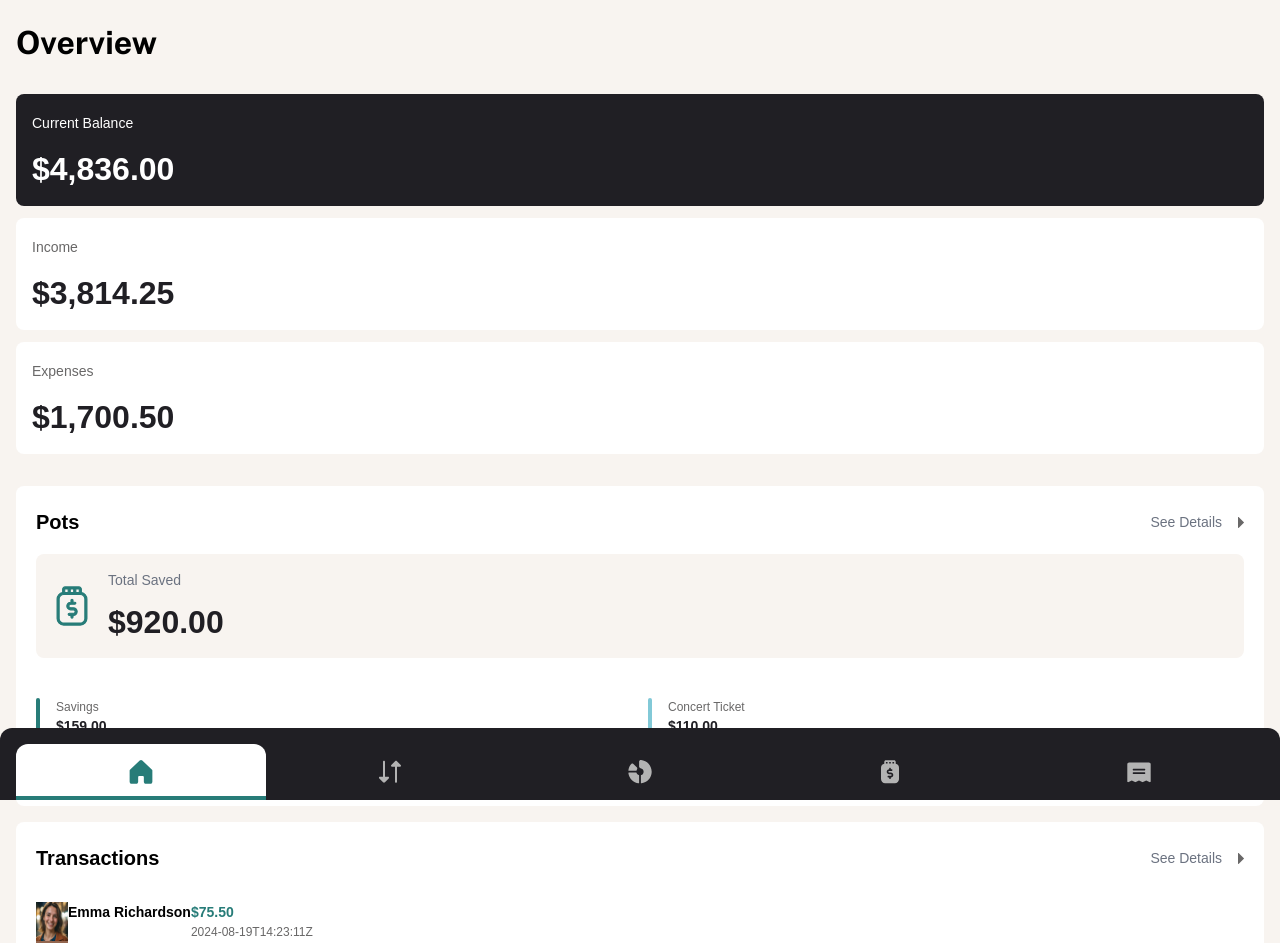
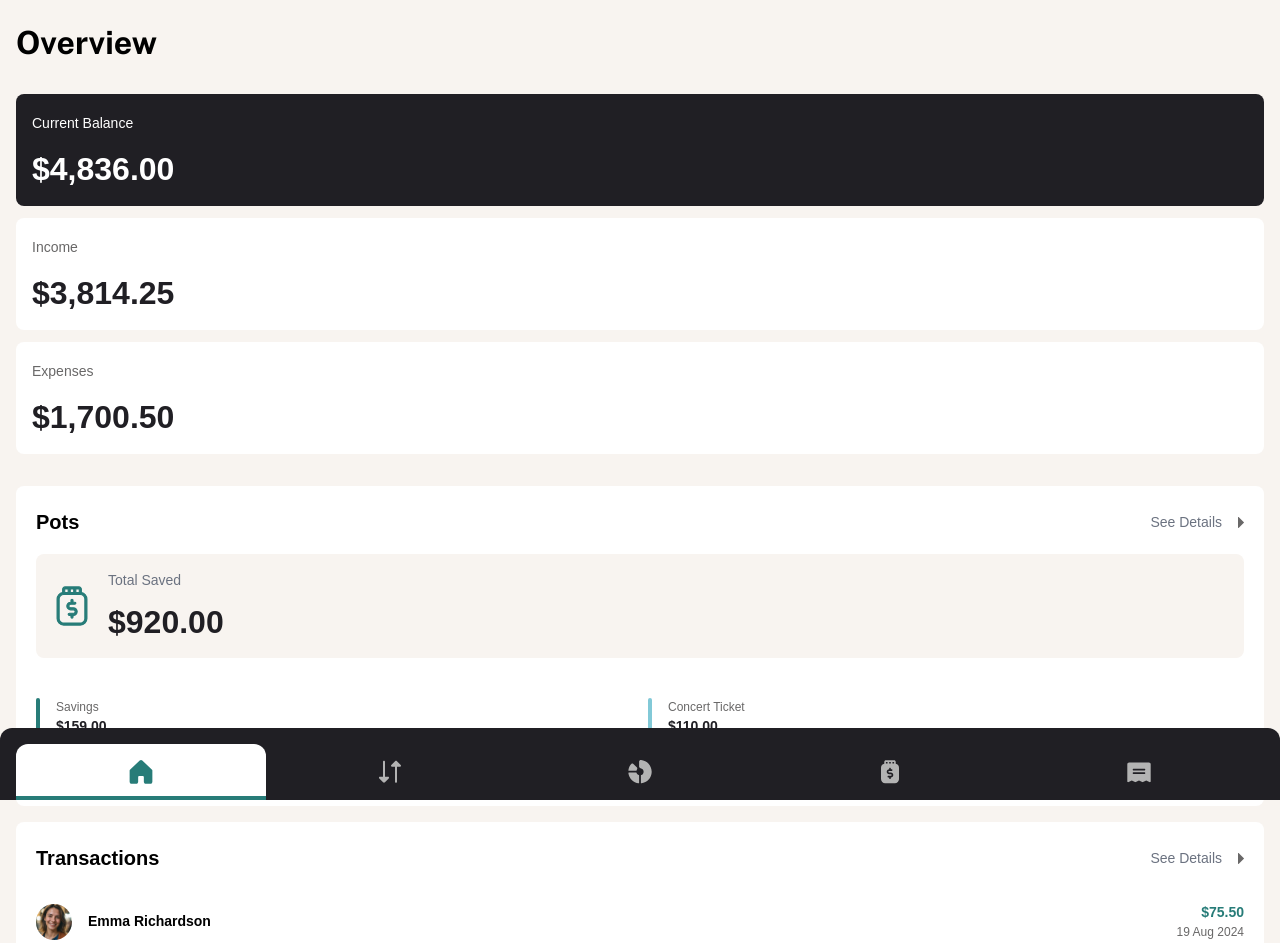
Before and after one commit to djneill/money-guardian, a Next.js app: page / in a window 1280 px wide. Shown: the top 943 px of the page. Built offline with nearby package versions, Linux system fonts and the light colour scheme.

Commit message:
continue overview transactions component.

```diff
--- a/src/app/components/OverviewTransactions.tsx
+++ b/src/app/components/OverviewTransactions.tsx
@@ -3,6 +3,8 @@ import Link from 'next/link';
 import CaretRight from '../icons/CaretRight';
 import data from '@/app/data/data.json';
 import { currencyFormat } from '@/utils/currencyFormatter';
+import { shortDateFormat } from '@/utils/shortDateFormat';
+import Image from 'next/image';
 
 export default function OverviewTransactions() {
     const firstFiveTransactions = data.transactions.slice(0, 5)
@@ -16,20 +18,24 @@ export default function OverviewTransactions() {
                 </Link>
             </div>
 
-            <div className='flex flex-col mt-8'>
+            <div className='flex flex-col w-full'>
                 {firstFiveTransactions.map((pot, index) => (
-                    <div key={pot.name} className='flex'>
-                        <img
-                            width={32}
-                            height={32}
-                            src={data.transactions[index].avatar}
-                            alt={`Avatar for ${data.transactions[index].name || 'user'}`}
-                        />
-                        <p className='text-black text-preset-4-bold'>{data.transactions[index].name}</p>
-                        <div className="flex flex-col">
+                    <div key={pot.name} className='flex py-8 items-center justify-between border-b-grey-100 border-b-2'>
+                        <div className="flex items-center">
+                            <img
+                                width={36}
+                                height={36}
+                                src={data.transactions[index].avatar}
+                                alt={`Avatar for ${data.transactions[index].name || 'user'}`}
+                                className='rounded-full mr-4'
+                            />
+                            <p className='text-black text-preset-4-bold '>{data.transactions[index].name}</p>
+                        </div>
+                        <div className="flex flex-col items-end ml-auto">
                             <p className="text-green text-preset-4-bold">{currencyFormat(data.transactions[index].amount)}</p>
-                            <p className="text-grey-500 text-preset-5">{data.transactions[index].date}</p>
+                            <p className="text-grey-500 text-preset-5">{shortDateFormat(data.transactions[index].date)}</p>
                         </div>
+                        <div className="py-1 bg-grey-100"></div>
                     </div>
                 ))}
 
--- /dev/null
+++ b/src/utils/shortDateFormat.ts
@@ -0,0 +1,8 @@
+export function shortDateFormat(dateString: string): string {
+    const date = new Date(dateString);
+    return date.toLocaleDateString('en-GB', {
+        day: '2-digit',
+        month: 'short',
+        year: 'numeric'
+    })
+}
```
